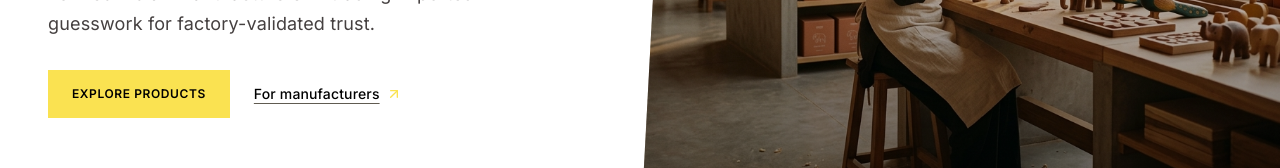
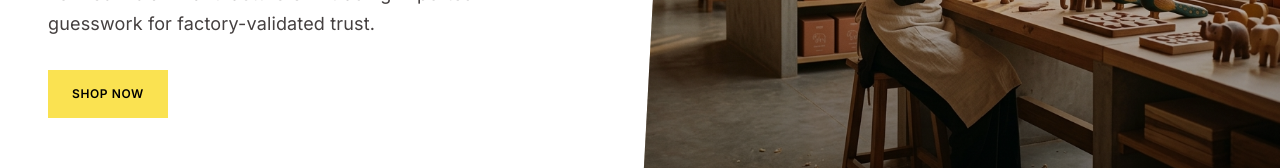
Before and after one commit to Ankith-sara/GenZ, a Next.js app: page / in a window 1280 px wide. Shown: the part 626-794 px from the top of the page. Built offline with nearby package versions, Linux system fonts and the light colour scheme; no server answers.

Commit message:
fix:hero-home correction

```diff
--- a/src/app/(main)/page.tsx
+++ b/src/app/(main)/page.tsx
@@ -118,15 +118,8 @@ export default function HomePage() {
                 size="lg"
                 className="bg-brand-yellow hover:bg-brand-yellow-hover font-graphik h-12 rounded-none border-none px-6 text-xs font-semibold tracking-[0.05em] text-black uppercase transition-colors"
               >
-                <Link href="/discover">Explore products</Link>
+                <Link href="/discover">Shop Now</Link>
               </Button>
-              <Link
-                href="/signup/manufacturer"
-                className="group text-body font-graphik text-ink-black decoration-ash inline-flex items-center gap-1.5 font-medium underline underline-offset-4 transition-all hover:decoration-current"
-              >
-                For manufacturers
-                <ArrowUpRight className="text-brand-yellow h-4 w-4 transition-transform group-hover:translate-x-0.5 group-hover:-translate-y-0.5" />
-              </Link>
             </div>
           </div>
 
```
Also changed, not shown: 1 other file (tests, documents, lock files or other folders).
